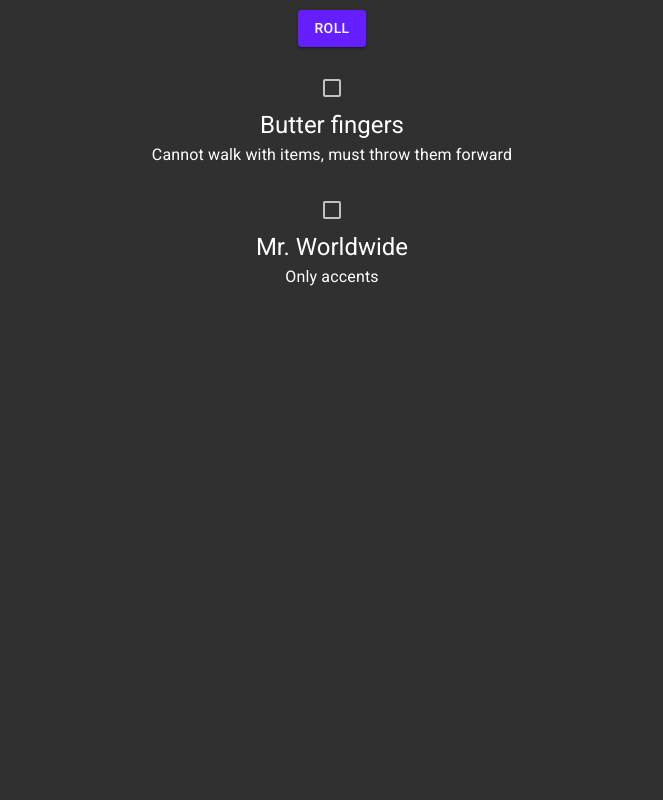
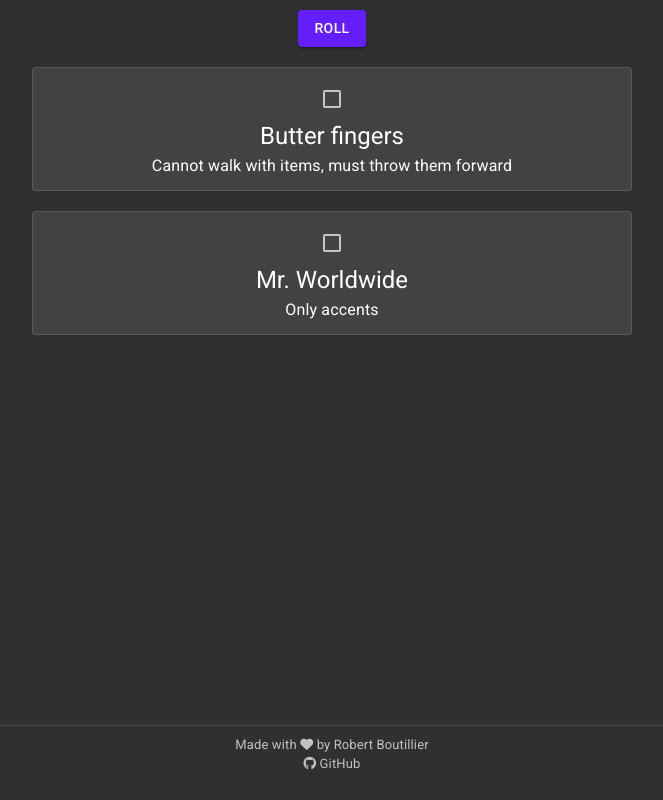
Before and after one commit to rbout/roulettephobia, a React (Create React App) app: page / in a window 1280 px wide. Both pictures are taken after a click on the button "ROLL". Shown: the whole page, without its empty margins (308-971 px from the left). Built offline with nearby package versions, Linux system fonts and the light colour scheme.

Commit message:
Added footer and paper

```diff
--- a/public/index.html
+++ b/public/index.html
@@ -10,6 +10,7 @@
       name="description"
       content="Web site created using create-react-app"
     />
+    <script src="https://kit.fontawesome.com/a5a4ca1104.js" crossorigin="anonymous"></script>
     <title>Roulettephobia</title>
   </head>
   <body style="margin: 0">
--- a/src/App.js
+++ b/src/App.js
@@ -5,17 +5,33 @@ import { createMuiTheme } from "@material-ui/core";
 import { ThemeProvider } from "@material-ui/styles";
 import CssBaseline from "@material-ui/core/CssBaseline";
 import Strat from "./components/Strat";
+import Divider from "@material-ui/core/Divider";
+import Typography from "@material-ui/core/Typography";
 
 const useStyles = makeStyles({
   rule: {
     textAlign: "center",
     marginTop: 10,
-    display: 'inline-block'
+    display: 'inline-block',
+    width: 600,
+    padding: 10
+
   },
   centerBox: {
     display: 'flex',
     justifyContent: 'center',
     marginTop: 10
+  },
+  footer: {
+    position: "absolute",
+    bottom: 0,
+    width: "100%",
+    height: 75
+  },
+  footerText: {
+    fontSize: 13,
+    color: '#c2c2c2',
+    textAlign: "center"
   }
 })
 
@@ -228,6 +244,18 @@ function App() {
                  state={twoChecked}
           />}
       </div>
+      <div className={styles.footer}>
+
+        <Divider />
+        <div className={styles.centerBox}>
+          <Typography variant="body2" gutterBottom className={styles.footerText}>
+            Made with <i className="fas fa-heart" /> by Robert Boutillier
+            <br />
+            {/* TODO add link to my github and link to google form */}
+            <i className="fab fa-github" /> GitHub
+          </Typography>
+        </div>
+      </div>
     </ThemeProvider>
   );
 }
--- a/src/components/Strat.js
+++ b/src/components/Strat.js
@@ -1,11 +1,12 @@
 import React from 'react'
 import Checkbox from '@material-ui/core/Checkbox'
 import Typography from "@material-ui/core/Typography";
+import Paper from "@material-ui/core/Paper";
 
 export default function Strat(props) {
   return (
     <div className={props.centerBox}>
-      <div className={props.style}>
+      <Paper className={props.style} variant="outlined">
         <Checkbox color="primary" onChange={() => {
           props.setState(!props.state)
         }}/>
@@ -15,7 +16,7 @@ export default function Strat(props) {
         <Typography variant='subtitle1'>
           {props.text}
         </Typography>
-      </div>
+      </Paper>
     </div>
   )
 }
```
